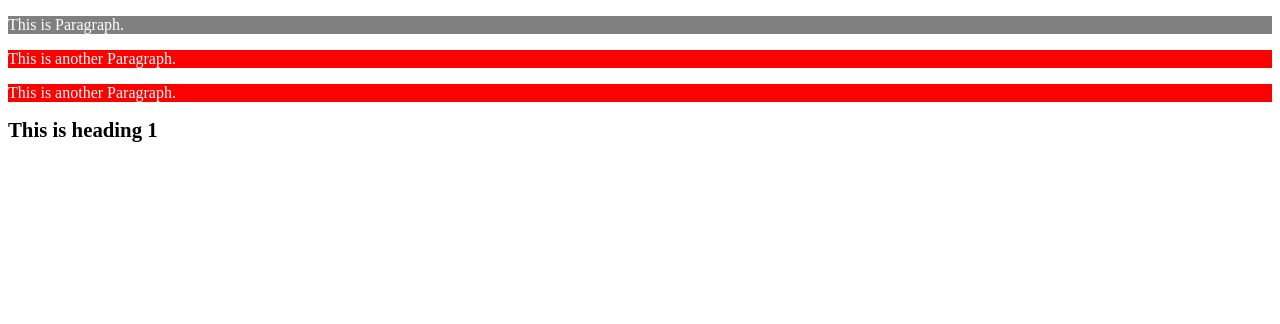
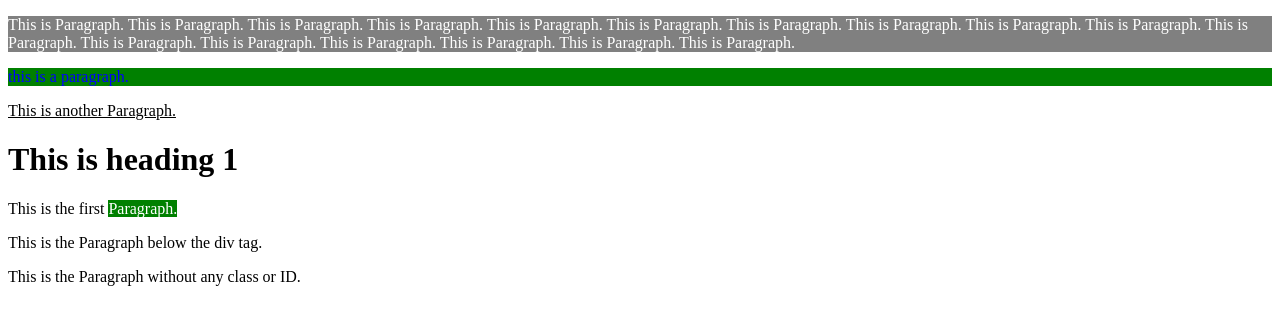
Before and after one commit to Shajeel-Afzal/batch6-codes, a plain HTML site: page css/index.html in a window 1280 px wide. Drawn offline with Linux system fonts and the light colour scheme.

Commit message:
Type Selectors

```diff
--- a/css/index.html
+++ b/css/index.html
@@ -14,12 +14,26 @@
 </head>
 <body>
 
-	<p style="color:white; background-color: gray;" >This is Paragraph.</p>
 
-	<p>This is another Paragraph.</p>
 
-	<p>This is another Paragraph.</p>
+	<p style="color:white; background-color: gray;" >This is Paragraph. This is Paragraph. This is Paragraph. This is Paragraph. This is Paragraph. This is Paragraph. This is Paragraph. This is Paragraph. This is Paragraph. This is Paragraph. This is Paragraph. This is Paragraph. This is Paragraph. This is Paragraph. This is Paragraph. This is Paragraph. This is Paragraph. </p>
+
+	<p id="second_paragrah" >this is a paragraph.</p>
+
+	<p class="third">This is another Paragraph.</p>
 
 	<h1>This is heading 1</h1>
+
+
+	<div id="intro">
+		<p class="first">This
+		is the first <span>Paragraph.</span></p>
+	</div>
+
+	<p class="first">
+		This is the Paragraph below the div tag.
+	</p>
+
+	<p>This is the Paragraph without any class or ID.</p>
 </body>
 </html>
--- a/css/styles.css
+++ b/css/styles.css
@@ -1,10 +1,51 @@
 
+/*
 
-p {
+comment.
+
+*/
+
+/*p {
 	color: white;
+	/* This is a comment. */
 	background-color: red;
+	font-family: Arial;
+	font-size: large;
+	font-size: 20px;
+	font-size: 20em;
+	font-size: 130%;
+
+	font-weight: bold;
+	font-style: italic;
+	/*font-variant: small-caps;*/
+	/*text-align: center;*/
+
+	vertical-align: middle;
+
+	text-indent: 60px;
+
+	text-transform: uppercase;
+
+	letter-spacing: normal;
+}
+*/
+/* Type Selector */
+h1 {
+	text-shadow: 5px 5px 4px grey;
 }
 
-h1 {
-	font-size: 130%;
+/* ID Selector */
+#second_paragrah {
+	color: blue;
+	background-color: green;
 }
+
+/* Class Selector */
+.third {
+	text-decoration: underline;
+}
+
+#intro .first span{
+	color: white;
+	background-color: green;
+}
```
